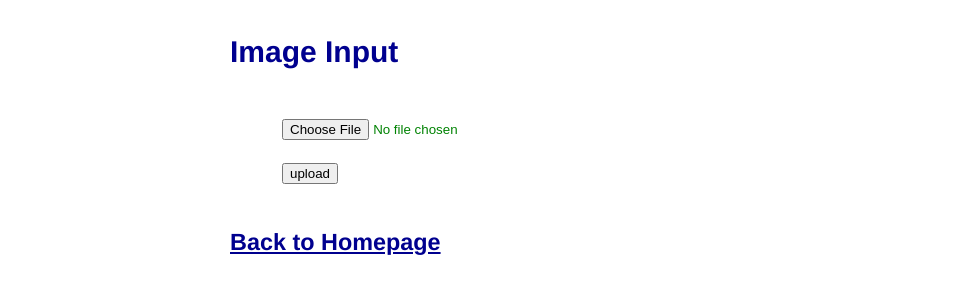
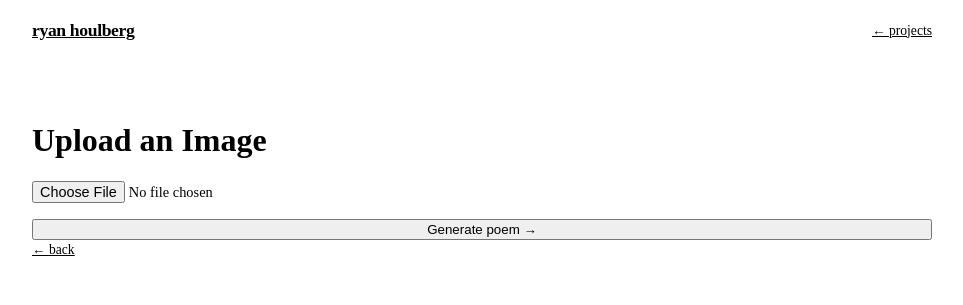
Before and after one commit to rho2-pdx/dev_site, a Flask app: page /upload_image in a window 1280 px wide. Shown: the top 305 px of the page, without its empty margins (158-1121 px from the left). Run offline with Flask 3, Linux system fonts and the light colour scheme.

Commit message:
flask app now utilizes the same css as the rest of the site and looks much nicer

```diff
--- a/projects/poem-generator/static/style.css
+++ b/projects/poem-generator/static/style.css
@@ -1,8 +1,82 @@
-body       { font-family: "Helvetica", sans-serif; font-size: 20px; color: #008303; }
-a, h1, h2  { color: #00008F; }
-form       { margin:.1em auto; padding:.1em; width: 400px; border: 1px }
-.heading  { font-weight: bold; }
-.page      { margin:.1em auto; padding:.1em; width: 504px;  }
-.entry     { margin-bottom: 2em; padding-bottom: 2em; border-bottom: 1px solid #888; }
-input[type=text] { margin: .5em 0; padding: .5em; font-size: 12px; color: #777; width: 200px;}
-input[type=textarea] { margin: .5em 0; padding: .5em; font-size: 12px; color: #777; width: 200px;}
+/* App-specific styles — shared tokens come from /shared/styles.css */
+
+.pg-nav {
+    position: sticky;
+    top: 0;
+    z-index: 50;
+    border-bottom: 1px solid var(--color-border);
+    background-color: var(--color-bg);
+}
+
+.pg-nav-inner {
+    max-width: 900px;
+    margin: 0 auto;
+    padding: 0.75rem 1.5rem;
+    display: flex;
+    justify-content: space-between;
+    align-items: center;
+}
+
+.pg-nav-home {
+    font-weight: 700;
+    font-size: 1.1rem;
+    color: var(--color-text);
+    letter-spacing: -0.02em;
+}
+
+.pg-nav-back {
+    font-size: 0.85rem;
+    color: var(--color-text-muted);
+}
+
+.pg-main {
+    max-width: 900px;
+    margin: 0 auto;
+    padding: 3rem 1.5rem;
+}
+
+.pg-form {
+    display: flex;
+    flex-direction: column;
+    gap: 1rem;
+    margin-top: 1.25rem;
+}
+
+.pg-file-input {
+    font-family: var(--font-body);
+    font-size: 0.9rem;
+    color: var(--color-text-muted);
+}
+
+.pg-poem {
+    font-family: var(--font-body);
+    font-size: 1rem;
+    line-height: 1.8;
+    color: var(--color-text);
+    white-space: pre-wrap;
+    margin: 1rem 0 0;
+}
+
+.pg-labels {
+    color: var(--color-text-muted);
+    line-height: 2;
+    padding-left: 1.25rem;
+    margin: 0.75rem 0 0;
+}
+
+.pg-audio {
+    width: 100%;
+    margin-top: 1rem;
+}
+
+.pg-actions {
+    display: flex;
+    gap: 1rem;
+    align-items: center;
+    flex-wrap: wrap;
+}
+
+.pg-back-link {
+    font-size: 0.85rem;
+    color: var(--color-text-muted);
+}
--- a/projects/poem-generator/templates/layout.html
+++ b/projects/poem-generator/templates/layout.html
@@ -1,8 +1,21 @@
 <!doctype html>
-<html>
-<title>Song Database</title>
-<link rel=stylesheet type=text/css href="{{ url_for('static', filename='style.css') }}">
-<div class=page>
-    {% block content %}{% endblock %}
-</div>
+<html lang="en">
+<head>
+    <meta charset="UTF-8" />
+    <meta name="viewport" content="width=device-width, initial-scale=1.0" />
+    <title>Poem Generator — Ryan Houlberg</title>
+    <link rel="stylesheet" href="/shared/styles.css" />
+    <link rel="stylesheet" href="{{ url_for('static', filename='style.css') }}" />
+</head>
+<body>
+    <nav class="pg-nav">
+        <div class="pg-nav-inner">
+            <a href="/" class="pg-nav-home">ryan houlberg</a>
+            <a href="/projects" class="pg-nav-back">← projects</a>
+        </div>
+    </nav>
+    <main class="pg-main">
+        {% block content %}{% endblock %}
+    </main>
+</body>
 </html>
--- a/projects/poem-generator/templates/upload_image.html
+++ b/projects/poem-generator/templates/upload_image.html
@@ -1,12 +1,10 @@
 {% extends "layout.html" %} {% block content %}
-<h2>Image Input</h2>
-<form method="post" enctype="multipart/form-data">
-    <p>
-        <input type="file" name="image" />
-    </p>
-    <p>
-        <input type="submit" value="upload" />
-    </p>
-</form>
-<h3><a href="{{ url_for('index') }}">Back to Homepage</a></h3>
+<div class="shared-card">
+    <h1>Upload an Image</h1>
+    <form method="post" enctype="multipart/form-data" class="pg-form">
+        <input type="file" name="image" class="pg-file-input" />
+        <input type="submit" value="Generate poem →" class="shared-btn" />
+    </form>
+    <a href="{{ url_for('index') }}" class="pg-back-link">← back</a>
+</div>
 {% endblock %}
```
Also changed, not shown: projects/poem-generator/templates/index.html (+5 -9 lines), projects/poem-generator/templates/label_display.html (+16 -10 lines), shared-assets/styles.css (renamed from shared-assets/shared.css).
